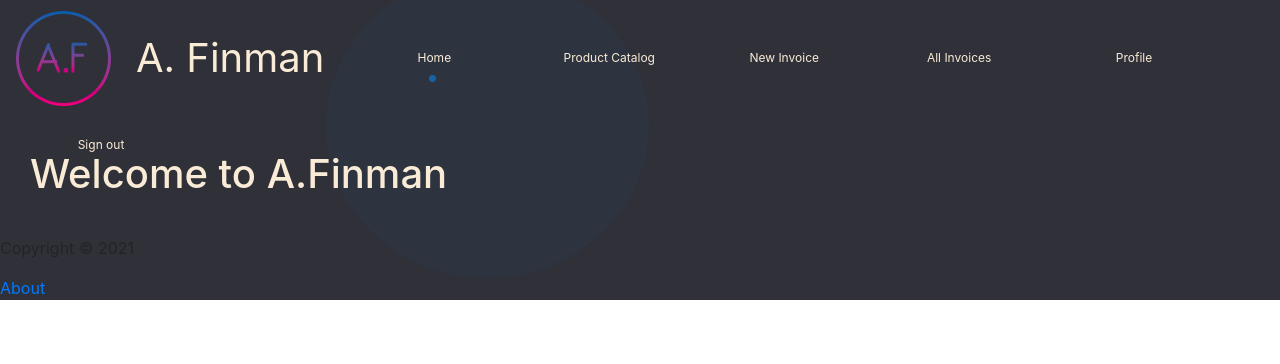
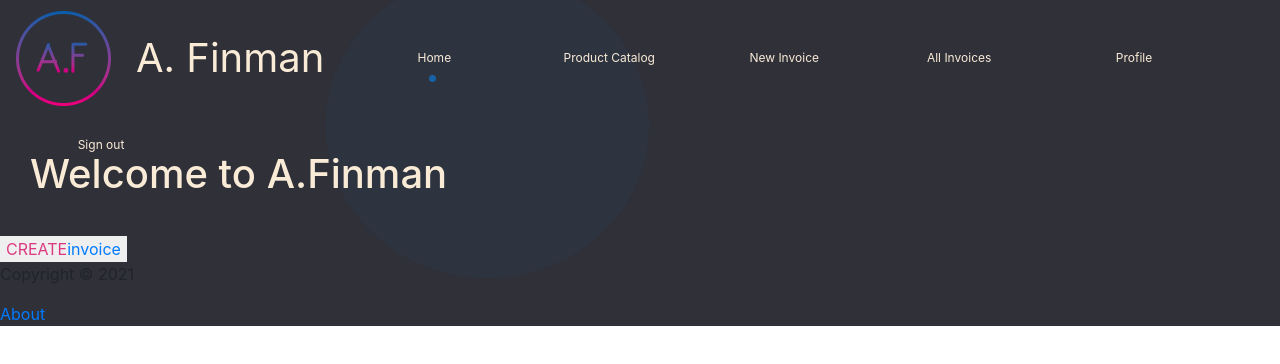
Before and after one commit to gabrieloldaccount/finman-frontend, a React (Create React App) app: page / in a window 1280 px wide. Shown: the top 364 px of the page. Built offline with nearby package versions, Linux system fonts and the light colour scheme; data requests are answered from the project's data file.

Commit message:
Started with new buttons for home page

```diff
--- a/src/App.js
+++ b/src/App.js
@@ -11,6 +11,7 @@ import Dropdown from 'react-bootstrap/Dropdown';
 import NavBar from './components/NavBar'
 import ProductPage from "./components/ProductPage";
 import dot from "./dot.png";
+import HomePageButton from "./components/HomePageButton";
 
 //TODO: Remove Items-state here. It is in AddInvoice instead.
 
@@ -109,8 +110,8 @@ const App = () => {
                     path='/'
                     exact
                     render={(props) => (
-                        <>
-                        </>
+                        <HomePageButton text1={'CREATE'} text2={'invoice'} />
+
                     )}
                 />
                 <Route path='/products'
--- /dev/null
+++ b/src/components/HomePageButton.css
@@ -0,0 +1,9 @@
+
+.homepagebutton {
+    font-family: inherit;
+    border: 2px blue;
+}
+
+.versal {
+    color: #DC3A80;
+}
--- /dev/null
+++ b/src/components/HomePageButton.js
@@ -0,0 +1,12 @@
+import './HomePageButton.css'
+
+const HomePageButton = ({ text1, text2, onClick }) => {
+    return (
+        <button onClick={onClick} className='homepagebutton'>
+            <a className='versal'>{text1}</a>
+            <a className='gemen'>{text2}</a>
+        </button>
+    )
+}
+
+export default HomePageButton
--- a/src/components/NavBar.js
+++ b/src/components/NavBar.js
@@ -18,6 +18,10 @@ const NavBar = () => {
                 return 'product catalog';
             case '/NewInvoice':
                 return 'newinvoice';
+            case '/see-invoices':
+                return 'see-invoices';
+            case '/profile':
+                return 'profile';
         }
     }
 
@@ -43,11 +47,11 @@ const NavBar = () => {
                     {dotSwitch()=='newinvoice' && <img src={dot} alt="dot" className='dot'/>}
                 </NavItem>
                 <NavItem className='navItem'>
-                    <NavLink className='navLink' href="#">All Invoices</NavLink>
-                    {dotSwitch()=='seeinvoices' && <img src={dot} alt="dot" className='dot'/>}
+                    <NavLink className='navLink' href="/see-invoices">All Invoices</NavLink>
+                    {dotSwitch()=='see-invoices' && <img src={dot} alt="dot" className='dot'/>}
                 </NavItem>
                 <NavItem className='navItem'>
-                    <NavLink className='navLink' href="#">Profile</NavLink>
+                    <NavLink className='navLink' href="/profile">Profile</NavLink>
                     {dotSwitch()=='profile' && <img src={dot} alt="dot" className='dot'/>}
                 </NavItem>
                 <NavItem className='navItem'>
```
